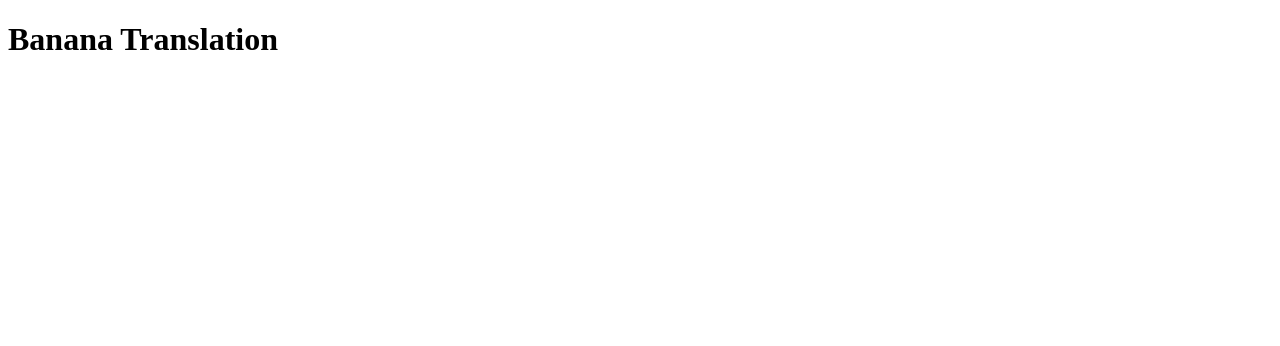
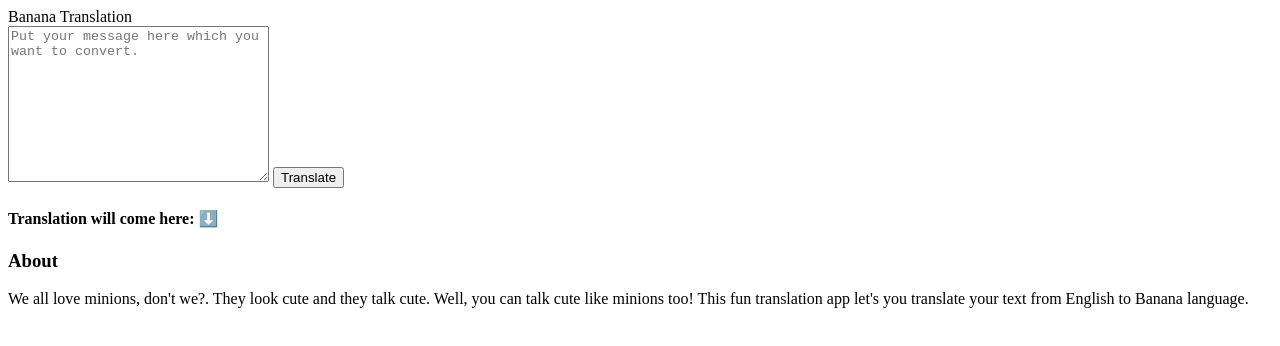
Before and after one commit to shaik-saad/banana-talk, a plain HTML site: page index.html in a window 1280 px wide. Drawn offline with Linux system fonts and the light colour scheme.

Commit message:
feat: added basic components

```diff
--- a/index.html
+++ b/index.html
@@ -7,7 +7,27 @@
     <title>Banana Translation</title>
 </head>
 <body>
-    <h1>Banana Translation</h1>
+    <!-- navbar -->
+    <nav>
+        <div class="navbar-brand">Banana Translation</div>
+    </nav>
 
+    <!-- main user interaction section -->
+    <main>
+        <textarea name="input" id="input-textarea" cols="30" rows="10" placeholder="Put your message here which you want to convert."></textarea>
+        <button id="btn-translate">Translate</button>
+
+        <h4>Translation will come here: ⬇️</h4>
+        <div id="translation-output"></div>
+    </main>
+
+    <!-- footer -->
+    <footer>
+        <h3>About</h3>
+        <p>We all love minions, don't we?. They look cute and they talk cute. Well, you can talk cute like minions too! This fun translation app let's you translate your text from English to Banana language.</p>
+    </footer>
+
+    <!-- importing js file -->
+    <script src="app.js" type="text/javascript" ></script>
 </body>
 </html>
```
